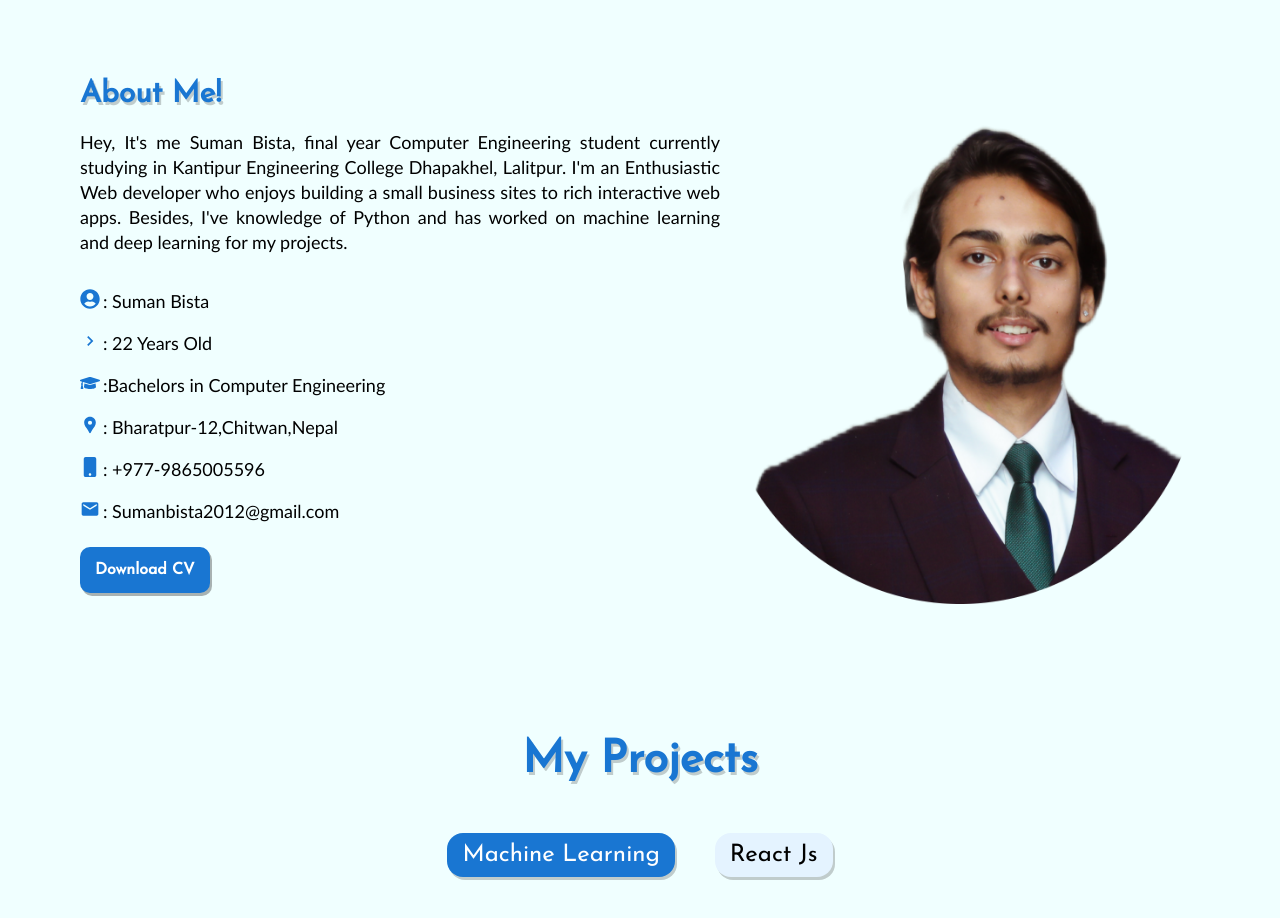
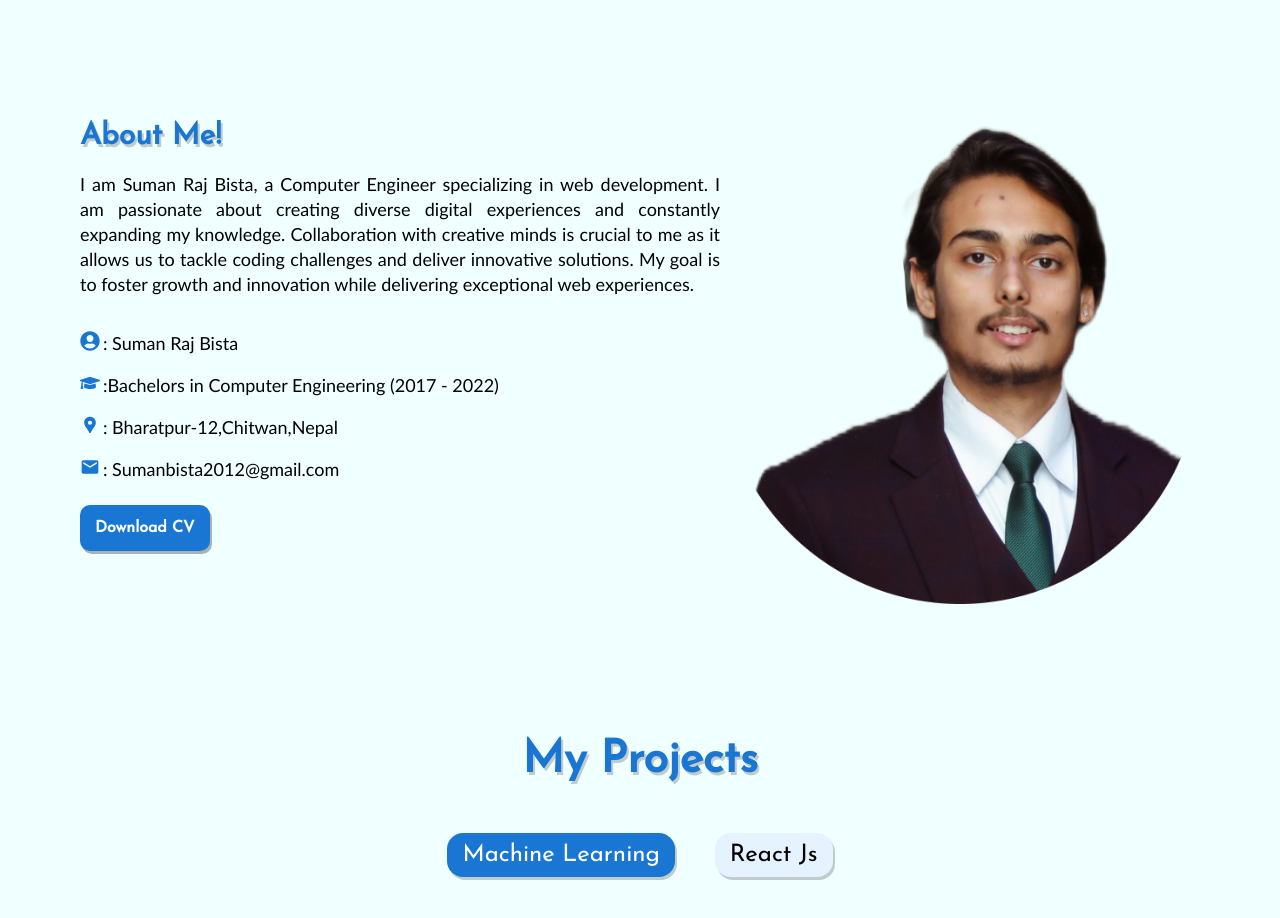
Before and after one commit to Suman-de-bista/react-portfolio, a React (Create React App) app: page / in a window 1280 px wide. Shown: the part 860-1778 px from the top of the page. Built offline with nearby package versions, Linux system fonts and the light colour scheme; the HTML template or start-up script is replaced by a standard one.

Commit message:
About Section Update

```diff
--- a/src/components/about.js
+++ b/src/components/about.js
@@ -1,54 +1,61 @@
-import React from 'react';
-import {FaUserCircle,FaMobile,FaGraduationCap} from 'react-icons/fa'
-import {MdLocationPin,MdEmail,MdOutlineKeyboardArrowRight} from 'react-icons/md'
+import React from "react";
+import { FaUserCircle, FaMobile, FaGraduationCap } from "react-icons/fa";
+import {
+  MdLocationPin,
+  MdEmail,
+  MdOutlineKeyboardArrowRight,
+} from "react-icons/md";
 
 const About = () => {
   return (
-        <div className='about' id='about'>
+    <div className="about" id="about">
       <div className="about-me">
         <div className="me about-me-heading">About Me!</div>
-                <div className="me about-me-contents" align='justify'>
-                Hey, It's me Suman Bista, final year Computer Engineering student currently studying in Kantipur Engineering College Dhapakhel, Lalitpur. I'm an Enthusiastic Web developer who enjoys building a small business sites to rich interactive web apps. Besides, I've knowledge of Python and has worked on machine learning and deep learning for my projects.
+        <div className="me about-me-contents" align="justify">
+        I am Suman Raj Bista, a Computer Engineer specializing in web development. I am passionate about creating diverse digital experiences and constantly expanding my knowledge. Collaboration with creative minds is crucial to me as it allows us to tackle coding challenges and deliver innovative solutions. My goal is to foster growth and innovation while delivering exceptional web experiences.
         </div>
         <div className="me about-me-details">
           <ul>
             <li>
-                            <div className="about-me-logo"><FaUserCircle/></div>
-                            <div className="about-me-list">: Suman Bista</div>
+              <div className="about-me-logo">
+                <FaUserCircle />
+              </div>
+              <div className="about-me-list">: Suman Raj Bista</div>
             </li>
             <li>
-                            <div className="about-me-logo"><MdOutlineKeyboardArrowRight/></div>
-                            <div className="about-me-list">: 22 Years Old</div>
+              <div className="about-me-logo">
+                <FaGraduationCap />
+              </div>
+              <div className="about-me-list">
+                :Bachelors in Computer Engineering (2017 - 2022)
+              </div>
             </li>
             <li>
-                            <div className="about-me-logo"><FaGraduationCap/></div>
-                            <div className="about-me-list">:Bachelors in Computer Engineering</div>
-                        </li>
-                        <li>
-                            <div className="about-me-logo"><MdLocationPin/></div>
+              <div className="about-me-logo">
+                <MdLocationPin />
+              </div>
               <div className="about-me-list">: Bharatpur-12,Chitwan,Nepal </div>
             </li>
             <li>
-                            <div className="about-me-logo"><FaMobile/></div>
-                            <div className="about-me-list">: +977-9865005596</div>
-                        </li>
-                        <li>
-                            <div className="about-me-logo"><MdEmail/></div>
+              <div className="about-me-logo">
+                <MdEmail />
+              </div>
               <div className="about-me-list">: Sumanbista2012@gmail.com</div>
             </li>
           </ul>
         </div>
         <div className="me download-cv-btn">
-
-                    <a href={'files/Suman-Resume.pdf'} download> <button>Download CV</button></a>
+          <a href={"files/Resume.pdf"} download>
+            {" "}
+            <button>Download CV</button>
+          </a>
         </div>
-
       </div>
       <div className="about-me-pic">
         <img src="images\cover12.png" alt="Cover" />
       </div>
     </div>
   );
-}
+};
 
 export default About;
```
Also changed, not shown: 1 other file (tests, documents, lock files or other folders). Lines whose indentation alone changed are shown as unchanged.
